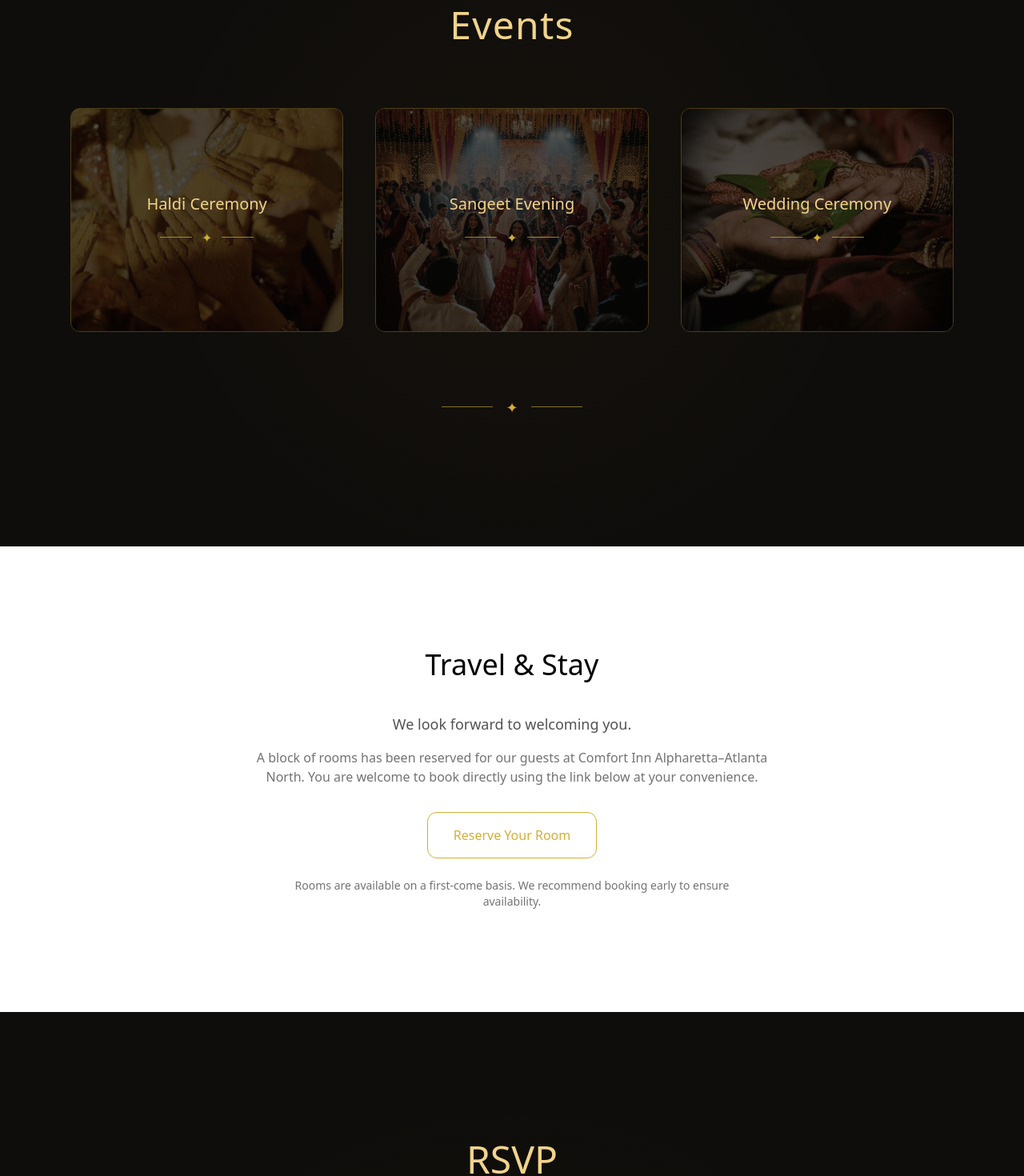
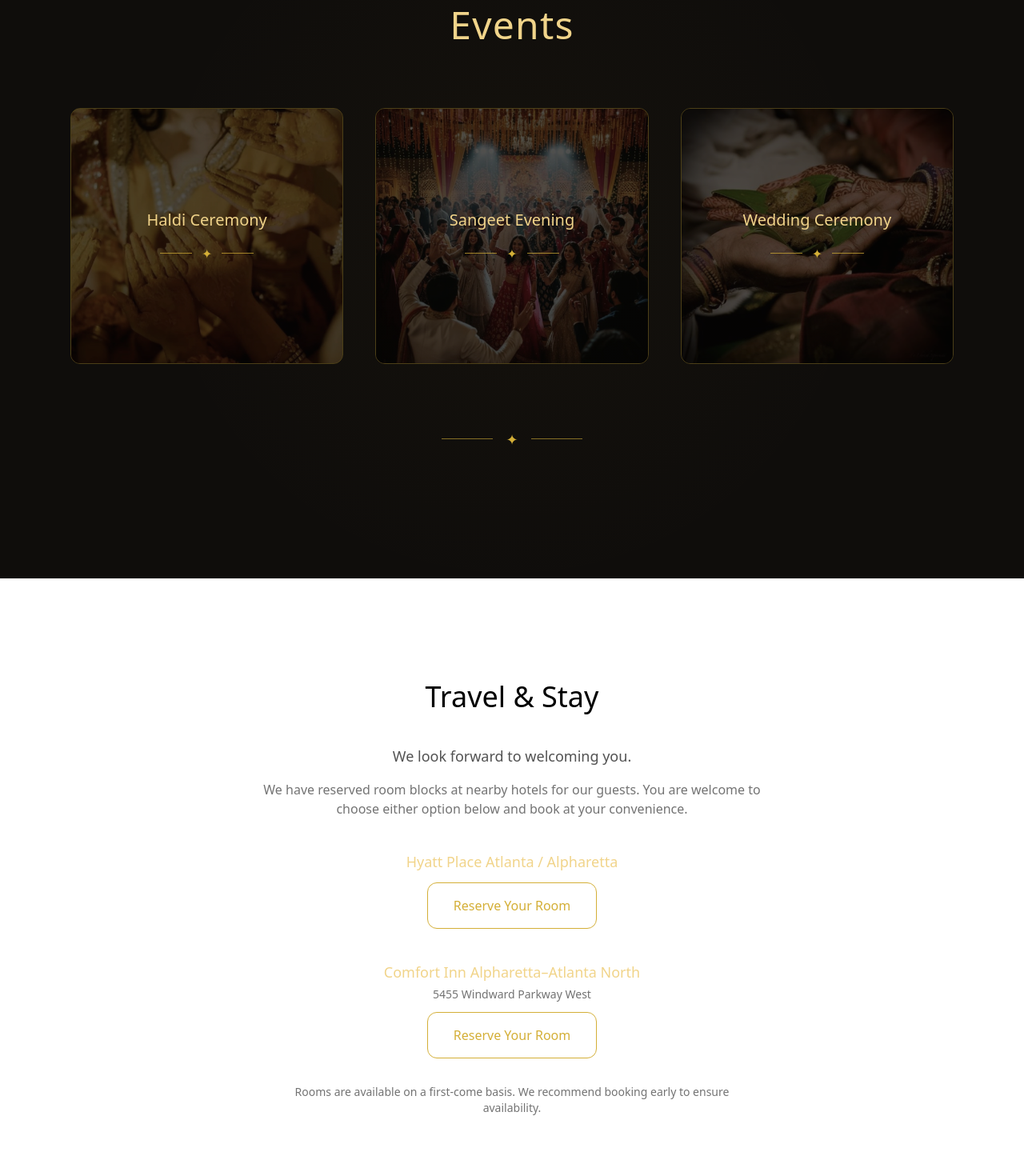
Before and after one commit to bharadwajkavuru/karolinaandbharadwaj, a Next.js app: page / in a window 1280 px wide. Shown: the part 2880-4350 px from the top of the page at 80% size. Built offline with nearby package versions, Linux system fonts and the light colour scheme; a web font is replaced by a local one.

Commit message:
location links

```diff
--- a/src/components/Events.tsx
+++ b/src/components/Events.tsx
@@ -9,6 +9,8 @@ const events = [
     date: "16 May 2026",
     et: "10:00 AM ET",
     ist: "7:30 PM IST",
+    location: "7365 Quinn Court, Dawsonville, GA",
+    map: "https://www.google.com/maps?q=7365+Quinn+Court+Dawsonville+GA",
     image: "/events/haldi.jpg"
   },
   {
@@ -16,6 +18,8 @@ const events = [
     date: "16 May 2026",
     et: "05:00 PM ET",
     ist: "2:30 AM IST",
+    location: "Banjara Banquets, Cumming, GA",
+    map: "https://www.google.com/maps?q=Banjara+Banquets+1656+Buford+Hwy+Cumming+GA",
     image: "/events/sangeet.jpg"
   },
   {
@@ -23,6 +27,8 @@ const events = [
     date: "17 May 2026",
     et: "10:00 AM ET",
     ist: "7:30 PM IST",
+    location: "Banjara Banquets, Cumming, GA",
+    map: "https://www.google.com/maps?q=Banjara+Banquets+1656+Buford+Hwy+Cumming+GA",
     image: "/events/wedding.jpg"
   }
 ]
@@ -55,7 +61,6 @@ background:
 Events
 </h2>
 
-{/* 👇 Changed to 3 columns */}
 <div className="grid md:grid-cols-3 gap-10">
 
 {events.map((event, i) => {
@@ -68,7 +73,7 @@ return (
 key={i}
 onMouseEnter={() => setFlipped(i)}
 onMouseLeave={() => setFlipped(null)}
-className="relative h-[280px] perspective"
+className="relative h-[320px] perspective"
 >
 
 <motion.div
@@ -121,7 +126,7 @@ className="absolute inset-0 w-full h-full object-cover opacity-45"
 
 <div className="absolute inset-0 bg-black/50" />
 
-<div className="relative h-full flex flex-col items-center justify-center text-center">
+<div className="relative h-full flex flex-col items-center justify-center text-center px-6">
 
 <p className="text-[#f1d48a] text-lg mb-2">
 {event.date}
@@ -131,9 +136,19 @@ className="absolute inset-0 w-full h-full object-cover opacity-45"
 {event.et}
 </p>
 
-<p className="text-gray-400 text-sm">
+<p className="text-gray-400 text-sm mb-3">
 {event.ist}
 </p>
+
+{/* 📍 LOCATION */}
+<a
+href={event.map}
+target="_blank"
+rel="noopener noreferrer"
+className="text-sm text-[#d4af37] underline hover:opacity-80"
+>
+{event.location}
+</a>
 
 </div>
 
--- a/src/components/Travel.tsx
+++ b/src/components/Travel.tsx
@@ -11,12 +11,37 @@ export default function Travel() {
       </p>
 
       <p className="mt-4 text-base text-neutral-500 max-w-2xl mx-auto">
-        A block of rooms has been reserved for our guests at Comfort Inn Alpharetta–Atlanta North.
-        You are welcome to book directly using the link below at your convenience.
+        We have reserved room blocks at nearby hotels for our guests.
+        You are welcome to choose either option below and book at your convenience.
       </p>
 
-      {/* 🔗 BOOKING BUTTON */}
-      <div className="mt-8">
+      {/* 🏨 HYATT */}
+      <div className="mt-10">
+        <p className="text-[#f1d48a] text-lg mb-3">
+          Hyatt Place Atlanta / Alpharetta
+        </p>
+
+        <a
+          href="https://www.hyatt.com/events/en-US/group-booking/ATLZI/G-BHKA"
+          target="_blank"
+          rel="noopener noreferrer"
+          className="inline-block px-8 py-4 rounded-xl border border-[#d4af37] text-[#d4af37] hover:bg-[#d4af37] hover:text-black transition-all duration-300"
+        >
+          Reserve Your Room
+        </a>
+      </div>
+
+      {/* 🏨 COMFORT INN */}
+      <div className="mt-10">
+        <p className="text-[#f1d48a] text-lg mb-1">
+          Comfort Inn Alpharetta–Atlanta North
+        </p>
+
+        {/* subtle second line (as you wanted) */}
+        <p className="text-neutral-500 text-sm mb-3">
+          5455 Windward Parkway West
+        </p>
+
         <a
           href="https://www.choicehotels.com/reservations/groups/RS06Z9"
           target="_blank"
@@ -27,8 +52,8 @@ export default function Travel() {
         </a>
       </div>
 
-      {/* OPTIONAL DETAILS */}
-      <p className="mt-6 text-sm text-neutral-500 max-w-xl mx-auto">
+      {/* NOTE */}
+      <p className="mt-8 text-sm text-neutral-500 max-w-xl mx-auto">
         Rooms are available on a first-come basis. We recommend booking early to ensure availability.
       </p>
 
```
